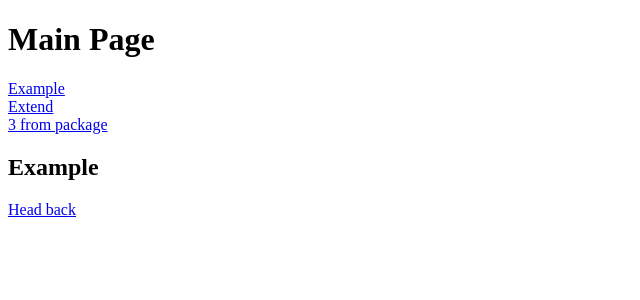
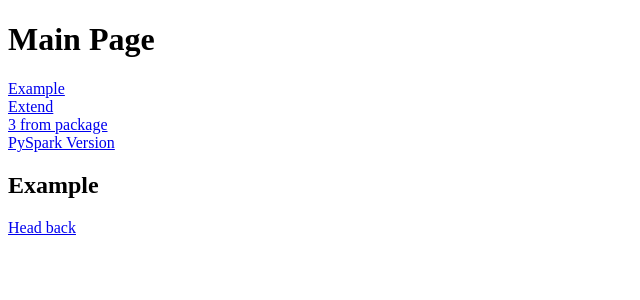
Before and after one commit to swatishar19/big_data_project, a Flask app: page /extend in a window 1280 px wide. Shown: the top 300 px of the page, without its empty margins (0-640 px from the left). Run offline with Flask 2, Linux system fonts and the light colour scheme.

Commit message:
had to reinstall virtual environment

```diff
--- a/web/app/main.py
+++ b/web/app/main.py
@@ -1,5 +1,7 @@
 from flask import Flask, render_template
 from static.scripts.GiveMe import GiveMe
+from static.scripts.pySparkIt import GiveMe
+
 
 app = Flask( __name__ )
 
@@ -34,6 +36,11 @@ def three( ):
 	gimme = GiveMe( )
 	return str( gimme.Three( ) )
 
+@app.route( '/version' )
+def version( ):
+	it = GiveMe( )
+	return str( it.pySparkIt( ) )
+
 
 if __name__ == '__main__':
   app.run( debug = True, host = '0.0.0.0.' )
--- a/web/app/templates/index.html
+++ b/web/app/templates/index.html
@@ -11,6 +11,8 @@
 		<text><a href="{{url_for('extend')}}">Extend</a></text>
 		</br>
 		<text><a href="{{url_for('three')}}">3 from package</a></text>
+		</br>
+		<text><a href="{{url_for('version')}}">PySpark Version</a></text>
 	</body>
 	<div class="container">
 		{% block content %}
```
Also changed, not shown: 1 other file.
